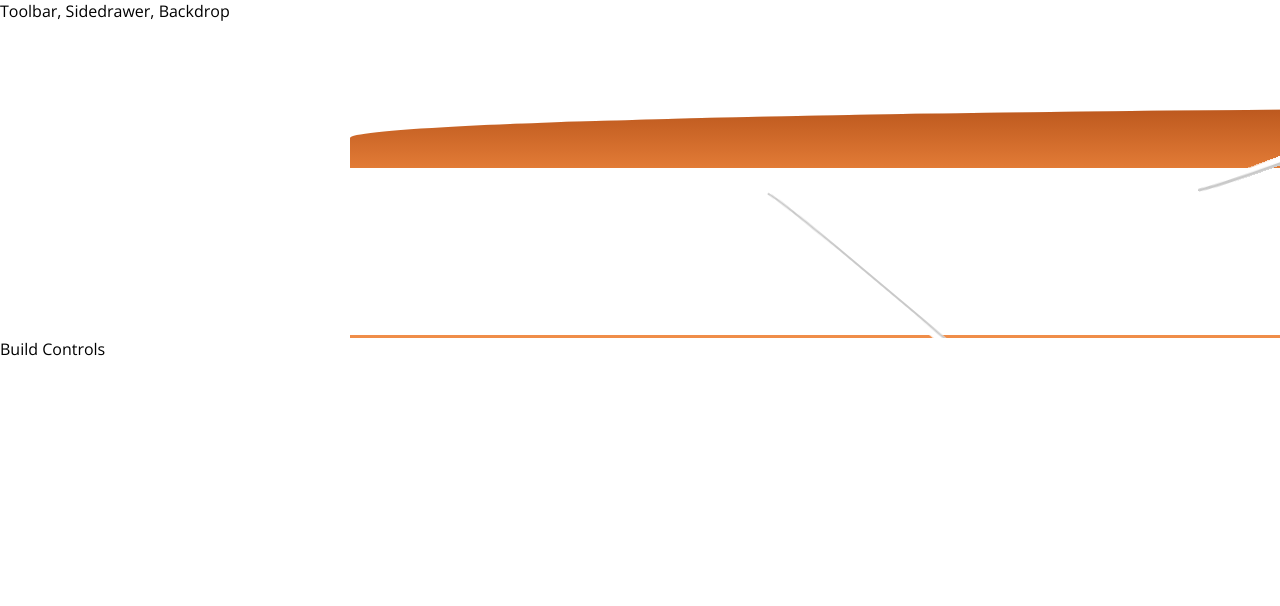
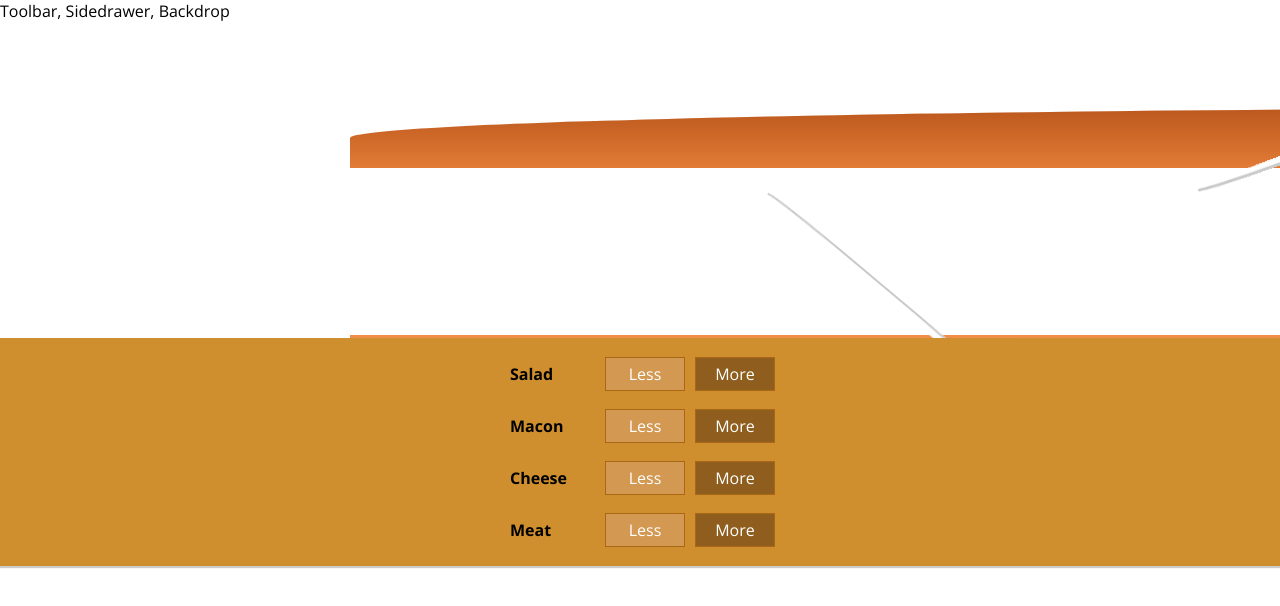
Before and after one commit to DuncanMoyo/burger-builder, a React app: page / in a window 1280 px wide. Shown: the top 606 px of the page. Built offline with nearby package versions, Linux system fonts and the light colour scheme.

Commit message:
outputting multiple build controls

```diff
--- a/src/components/Burger/BuildControls/BuildControl/BuildControl.js
+++ b/src/components/Burger/BuildControls/BuildControl/BuildControl.js
@@ -4,7 +4,7 @@ import classes from './BuildControl.module.css'
 const BuildControl = (props) => {
   return (
     <div className={classes.BuildControl}>
-      <div>{classes.label}</div>
+      <div className={classes.Label}>{props.label}</div>
       <button className={classes.Less}>Less</button>
       <button className={classes.More}>More</button>
     </div>
--- a/src/components/Burger/BuildControls/BuildControls.js
+++ b/src/components/Burger/BuildControls/BuildControls.js
@@ -1,11 +1,22 @@
-import React from 'react';
+import React from "react";
+import classes from "./BuildControls.module.css";
+import BuildControl from "./BuildControl/BuildControl";
 
-const BuildControls = () => {
+const controls = [
+  { label: "Salad", type: "salad" },
+  { label: "Macon", type: "macon" },
+  { label: "Cheese", type: "cheese" },
+  { label: "Meat", type: "meat" },
+];
+
+const BuildControls = (props) => {
   return (
-    <div>
+    <div className={classes.BuildControls}>
+      {controls.map(ctrl => (
+        <BuildControl key={ctrl.label} label={ctrl.label} />
+      ))}
+    </div>
+  );
+};
 
-    </div>
-  )
-}
-
-export default BuildControls
+export default BuildControls;
--- a/src/containers/BurgerBuilder/BurgerBuilder.js
+++ b/src/containers/BurgerBuilder/BurgerBuilder.js
@@ -1,6 +1,8 @@
 import React, { Component } from "react";
 import Aux from "../../hoc/Auxillary";
 import Burger from "../../components/Burger/Burger";
+import BuildControls from "../../components/Burger/BuildControls/BuildControls";
+
 
 class BurgerBuilder extends Component {
   state = {
@@ -8,7 +10,7 @@ class BurgerBuilder extends Component {
       salad: 0,
       bacon: 0,
       cheese: 0,
-      meat: 0,
+      macon: 0,
     },
   };
 
@@ -16,7 +18,7 @@ class BurgerBuilder extends Component {
     return (
       <Aux>
         <Burger ingredients={this.state.ingredients} />
-        <div>Build Controls</div>
+        <BuildControls />
       </Aux>
     );
   }
```
